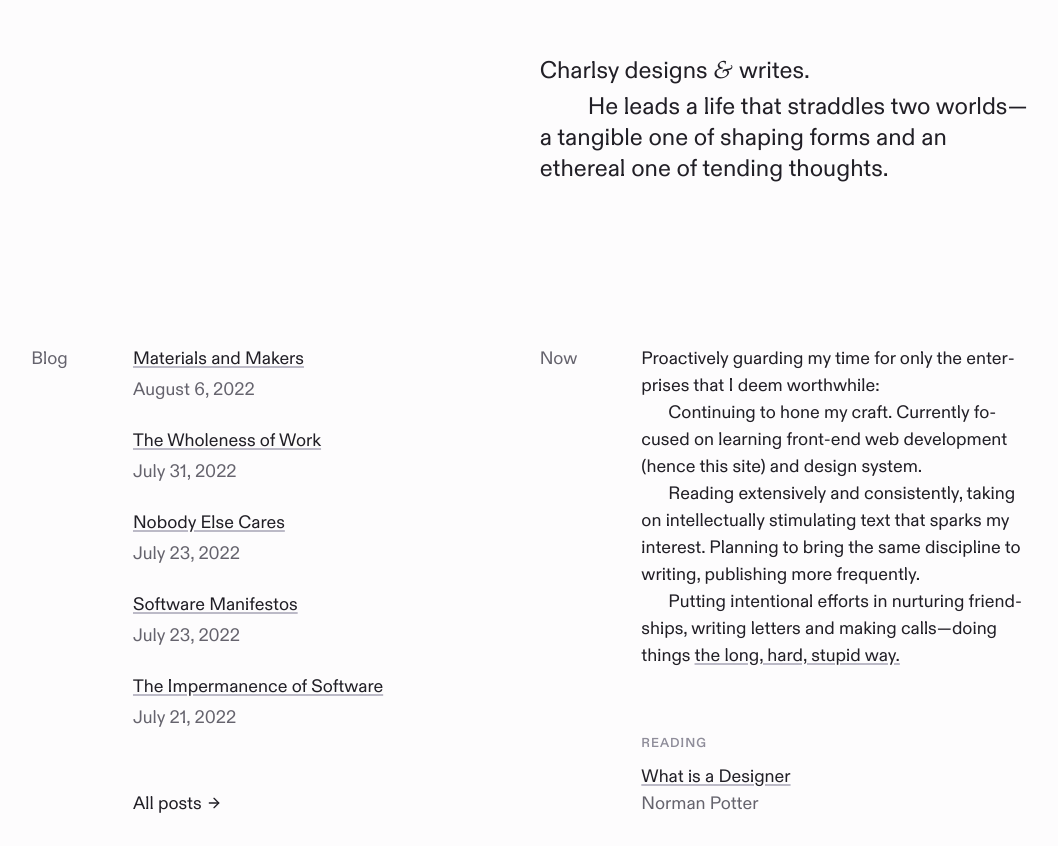
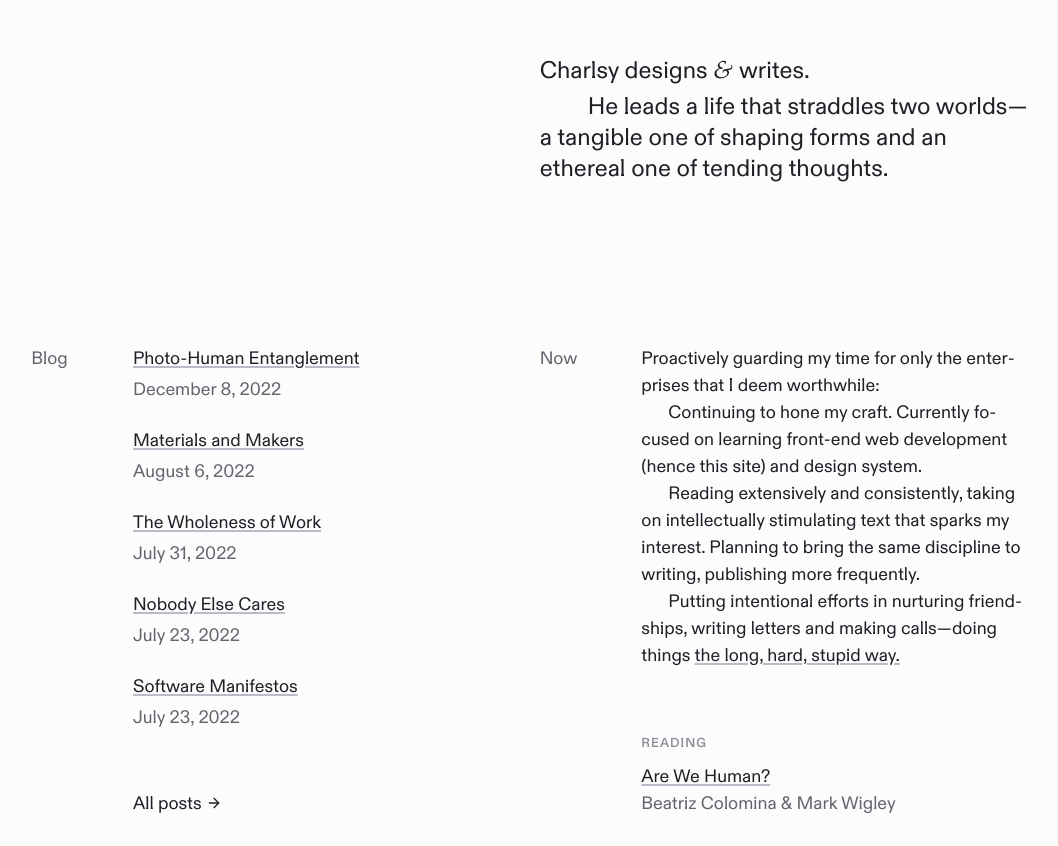
Before and after one commit to charlsyang/site, a Next.js app: page / in a window 1280 px wide. Shown: the part 106-952 px from the top of the page, without its empty margins (212-1270 px from the left). Built offline with nearby package versions, Linux system fonts and the light colour scheme; a web font is replaced by a local one.

Commit message:
New post & update now reading

```diff
--- /dev/null
+++ b/blog/photo-human-entanglement.mdx
@@ -0,0 +1,31 @@
+---
+title: 'Photo-Human Entanglement'
+date: '2022-12-08'
+tags: []
+excerpt: ''
+isPublished: true
+---
+
+Things and humans are one and the same, they are inseparable and cannot exist without the other. This is the thesis of posthumanist theories.
+
+In this short post I will examine the Memory feature in iOS’s Photo app through the posthumanist perspective and explain how tools and us become entangled as one. To distinguish “memory” used in everyday language, I will capitalize “Memory” while referring to the computer-generated album.
+
+Memory is a feature embedded in the Photo app where we store all our photos. It uses a local Machine Learning algorithm to analyze the content of our photos and curate relevant ones into a slideshow based on locations, times, and themes.
+
+The first step starts with us taking photos with the camera, inputing them into the photo library, based on which the ML algorithm will work its magic. One might say a photo is an unbiased, objective record of the reality. The truth is far from that. The object we choose to record, the specific angle we point our camera to, and the moment we press the shutter, are intentional or unintentional decisions made against many other alternatives. On top of that there’re filters, which allow us to apply stylistic modifications to photos. As a result, when we input the data, we already went through a selective process of including what kinds of things we wanted to record and how they are recorded.
+
+After running in the background analyzing our photos, the Photo app then uses push notification of the system to inform us that “a new memory is ready”. These Memories have two effects.
+
+First, by using algorithmic intelligence to group photos in certain themes, they reveal connections among events formerly unnoticed. For example, currently there’s a Memory in my phone called “Snow Days over the Years”. As the title suggests, it collocates photos with snowy scenes taken in different times and locations. In the process of reviewing these photos, I become aware of the common property (“snowy”) shared by these events as highlighted by the app. I make a new link between otherwise disconnected time and space.
+
+Secondly, by surfacing old photos, these Memories reinforce our memory of related events. For example, when I look at a specific type of Memories called “x years ago”, I was shown photos taken on the same date in previous years and reminded what happened. It brushes up my otherwise long sealed memory. However, what’s more concerning is that the feature also plays a critical role in deciding the memory of which events will be reinforced. Among thousands of photos, only the ones that are curated into Memories will be pushed to users for review, leaving a majority of others in the dark. That is to say, when the Memory feature privileges showing certain photos over others, it is in fact making a value judgement of what kinds of things are worth remembering.
+
+The final step is the most important mechanism that is the natural temporal process of forgetting, with which Memory completes its journey and virtually becomes our memory. Consider the moment when we just finish taking photos and still remember what we see in person, we are well aware of the difference between photos and the reality. Photos are partial capture of what we see, a copy of reality at best.
+
+However, as time goes by, we start to forget things, losing the details of what happened exactly. Things start to fade—the weather of the day, the color of the flowers, or the face of a nice stranger. The Memory feature was thought to be a solution. Every time it prompts us with photos, we revisit the past and recollect some of the details—but let us not forget these photos are not only parts of the reality, but also a selective and even modified ones. As a result, every time we revisit the photos, we are in effect moving a little bit away from what it was that we saw and replacing it instead with what we recorded.
+
+Let’s say I took a photo of the cherry blossom at [the quad](https://en.wikipedia.org/wiki/University_of_Washington_Quad) and retouched it to look more saturated—more pink, so as more instagrammable. At the time I knew the photo was not what the flower actually looked like, but decades from now through the process of forgetting and revisiting, I will only come to take the photo as reality. All I can recall is what the photo tells me—the cherry blossom has always been that pink. The photo *is* my memory.
+
+Now I’d like to conclude with a touch of theory. In the case study above, I’ve demonstrated how humans and tools are entangled as one hybrid actor-network. The configuration starts with human inputting data that enables the very existence of the Memory feature, and then through the ML algorithm Memory alters, reinforces, and finally becomes our own memory. Our actions of stocking photos bring about Memory, which then constitutes what we remember and know about our past—an essential component of our identities. Thus, in an intricate intertwining a new reality is enacted through these intra-actions between Memory and us. Both humans and tools emerge in this whole of relational being and would not exist without the other.
+
+No wonder we feel sad when we lose our photos, because we are, after all, losing a part of ourselves.
--- a/pages/index.js
+++ b/pages/index.js
@@ -73,8 +73,8 @@ export default function Home({allPostsData}) {
               </NowContent>
               <Reading>
                 <ReadingLabel>Reading</ReadingLabel>
-                <CustomLink href='https://hyphenpress.co.uk/products/books/978-0-907259-16-9'>What is a Designer</CustomLink>
-                <Author>Norman Potter</Author>
+                <CustomLink href='https://www.lars-mueller-publishers.com/are-we-human'>Are We Human?</CustomLink>
+                <Author>Beatriz Colomina & Mark Wigley</Author>
               </Reading>
             </Now>
             <Contact>
```
